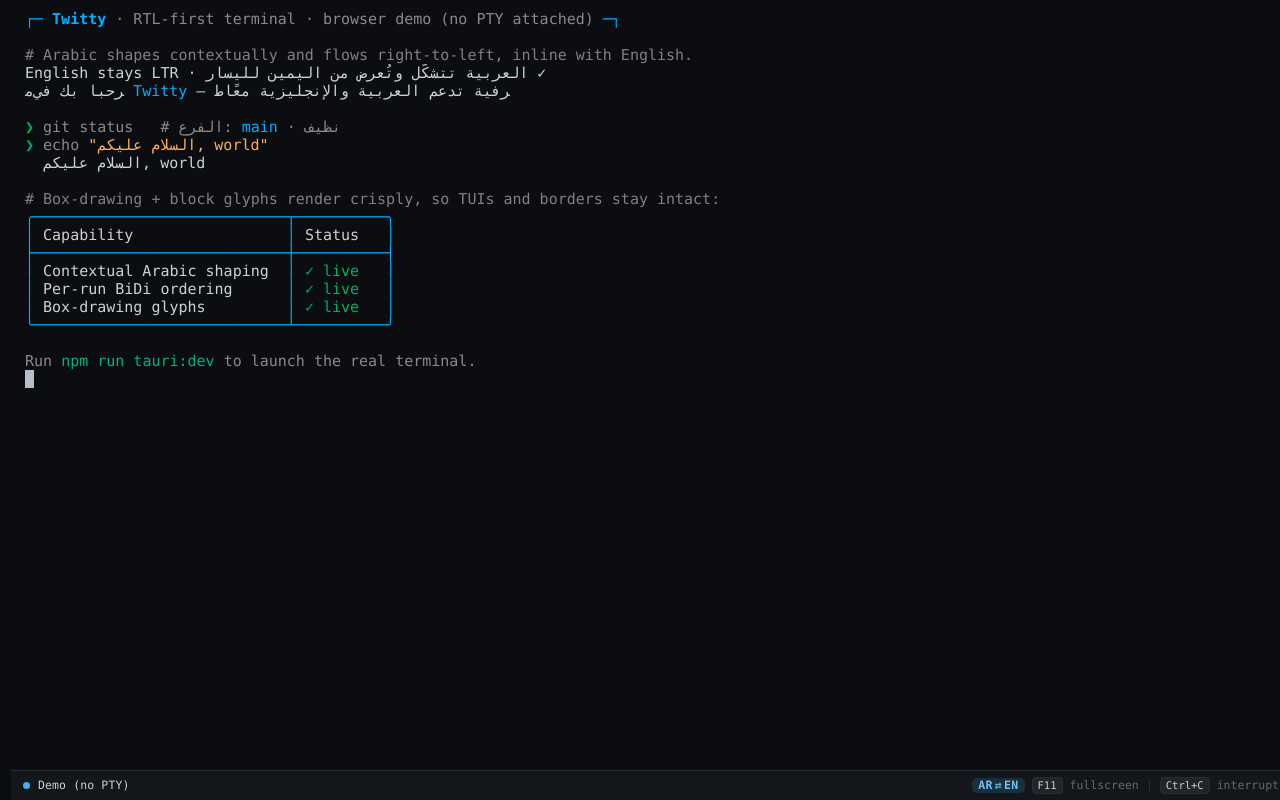
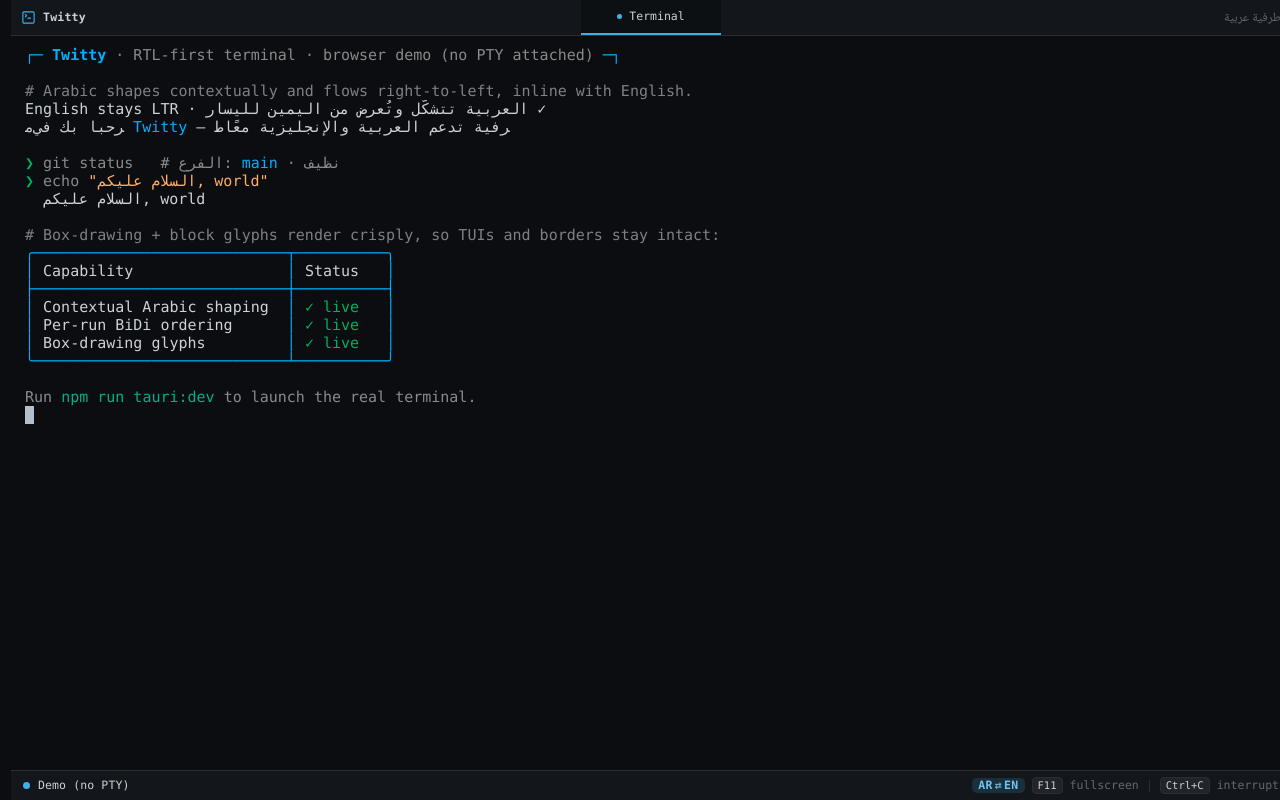
Before and after one commit to omarallsharkawy/RTL-Terminal, a React (Vite) app: page / in a window 1280 px wide. Built offline with nearby package versions, Linux system fonts and the light colour scheme.

Commit message:
fix: harden terminal session lifecycle

```diff
--- a/package.json
+++ b/package.json
@@ -7,6 +7,8 @@
     "dev": "vite --host 127.0.0.1",
     "build": "tsc && vite build",
     "test:shaping": "node scripts/test-shaping.mjs",
+    "test:session": "node scripts/test-session.mjs",
+    "test": "npm run test:shaping && npm run test:session",
     "preview": "vite preview --host 127.0.0.1",
     "tauri": "tauri",
     "tauri:dev": "tauri dev",
--- a/src/App.tsx
+++ b/src/App.tsx
@@ -1,15 +1,59 @@
 import { useState } from 'react';
+import { RotateCcw, SquareTerminal } from 'lucide-react';
 import { XtermTerminal } from './components/XtermTerminal';
 import { StatusBar, type TerminalStatus } from './components/StatusBar';
 
 export function App() {
   const [status, setStatus] = useState<TerminalStatus>('connecting');
   const [shell, setShell] = useState<string | null>(null);
+  const [error, setError] = useState<string | null>(null);
+  const [retryNonce, setRetryNonce] = useState(0);
+
+  const retry = () => {
+    setError(null);
+    setShell(null);
+    setStatus('connecting');
+    setRetryNonce((value) => value + 1);
+  };
 
   return (
     <main className="app">
+      <header className="terminal-rail" dir="ltr">
+        <div className="terminal-rail__brand" aria-label="Twitty">
+          <SquareTerminal size={15} strokeWidth={1.8} aria-hidden="true" />
+          <span>Twitty</span>
+        </div>
+        <div className="terminal-rail__tab" aria-label="Active terminal session">
+          <span
+            className={`terminal-rail__tab-dot terminal-rail__tab-dot--${status}`}
+            aria-hidden="true"
+          />
+          <span>{shell || 'Terminal'}</span>
+        </div>
+        <span className="terminal-rail__identity" lang="ar" dir="rtl">
+          طرفية عربية
+        </span>
+      </header>
       <div className="terminal-workspace">
-        <XtermTerminal onStatusChange={setStatus} onShellChange={setShell} />
+        <XtermTerminal
+          onStatusChange={setStatus}
+          onShellChange={setShell}
+          onErrorChange={setError}
+          retryNonce={retryNonce}
+        />
+        {error && (
+          <section className="recovery-notice" role="alert" dir="ltr">
+            <div className="recovery-notice__copy">
+              <strong>Terminal unavailable</strong>
+              <span>{error}</span>
+            </div>
+            <button className="recovery-notice__action" type="button" onClick={retry}>
+              <RotateCcw size={14} strokeWidth={2} aria-hidden="true" />
+              Retry
+              <span lang="ar" dir="rtl">إعادة المحاولة</span>
+            </button>
+          </section>
+        )}
       </div>
       <StatusBar status={status} shell={shell} />
     </main>
--- a/src/components/XtermTerminal.tsx
+++ b/src/components/XtermTerminal.tsx
@@ -3,6 +3,7 @@
 import { FitAddon } from '@xterm/addon-fit';
 import '@xterm/xterm/css/xterm.css';
 import { createArabicOutputBuffer, shapeArabic } from './arabicReshaper';
+import { getReconnectDecision } from './reconnectPolicy';
 import type { TerminalStatus } from './StatusBar';
 
 type Invoke = <T>(command: string, args?: Record<string, unknown>) => Promise<T>;
@@ -12,6 +13,8 @@
 interface XtermTerminalProps {
   onStatusChange?: (status: TerminalStatus) => void;
   onShellChange?: (shell: string | null) => void;
+  onErrorChange?: (message: string | null) => void;
+  retryNonce?: number;
 }
 
 interface StartTerminalResult {
@@ -23,6 +26,7 @@
 type TerminalExitPayload = undefined | null | { sessionId: number };
 
 const ARABIC_OUTPUT_FLUSH_MS = 12;
+let nextTerminalSessionId = 0;
 
 async function getTauri() {
   if (!('__TAURI_INTERNALS__' in window)) return null;
@@ -52,14 +56,29 @@
   return target instanceof Node && host.contains(target);
 }
 
-export function XtermTerminal({ onStatusChange, onShellChange }: XtermTerminalProps) {
+function describeError(error: unknown) {
+  if (error instanceof Error) return error.message;
+  if (typeof error === 'object' && error && 'message' in error) {
+    return String(error.message);
+  }
+  return String(error);
+}
+
+export function XtermTerminal({
+  onStatusChange,
+  onShellChange,
+  onErrorChange,
+  retryNonce = 0,
+}: XtermTerminalProps) {
   const hostRef = useRef<HTMLDivElement | null>(null);
   const terminalRef = useRef<Terminal | null>(null);
   const fitRef = useRef<FitAddon | null>(null);
   const statusRef = useRef(onStatusChange);
   const shellRef = useRef(onShellChange);
+  const errorRef = useRef(onErrorChange);
   statusRef.current = onStatusChange;
   shellRef.current = onShellChange;
+  errorRef.current = onErrorChange;
 
   useEffect(() => {
     const host = hostRef.current;
@@ -67,7 +86,9 @@
 
     const setStatus = (s: TerminalStatus) => statusRef.current?.(s);
     const setShell = (s: string | null) => shellRef.current?.(s);
+    const setError = (message: string | null) => errorRef.current?.(message);
     setStatus('connecting');
+    setError(null);
 
     const term = new Terminal({
       cursorBlink: true,
@@ -140,11 +161,14 @@
     let cleanupExited: (() => void) | undefined;
     let inputDisposable: Disposable | undefined;
     let resizeTimer: number | undefined;
+    let reconnectTimer: number | undefined;
     let pasteHandler: ((e: ClipboardEvent) => void) | undefined;
     let observer: ResizeObserver | undefined;
     let outputFlushTimer: number | undefined;
     let currentSessionId: number | null = null;
-    let sessionCounter = 0;
+    let reconnectAttempts = 0;
+    let sessionConnectedAt = 0;
+    let tauriForCleanup: { invoke: Invoke } | undefined;
     const outputBuffer = createArabicOutputBuffer({ preserveCellCount: true });
 
     const flushOutput = () => {
@@ -174,7 +198,7 @@
     const resize = async (tauri?: { invoke: Invoke }) => {
       const next = size();
       if (tauri && currentSessionId !== null) {
-        await tauri.invoke('resize_terminal', next);
+        await tauri.invoke('resize_terminal', { ...next, sessionId: currentSessionId });
       }
     };
 
@@ -207,18 +231,61 @@
         return;
       }
 
+      tauriForCleanup = tauri;
+
+      const invokeForCurrentSession = <T,>(
+        command: string,
+        args: Record<string, unknown> = {},
+      ): Promise<T> | undefined => {
+        if (currentSessionId === null) return undefined;
+        return tauri.invoke<T>(command, { ...args, sessionId: currentSessionId });
+      };
+
       const startSession = async (reconnecting = false) => {
         if (cancelled) return;
         setStatus(reconnecting ? 'reconnecting' : 'connecting');
-        const sessionId = ++sessionCounter;
+        const sessionId = ++nextTerminalSessionId;
         currentSessionId = sessionId;
         const result = await tauri.invoke<StartTerminalResult>('start_terminal', { ...size(), sessionId });
         if (cancelled || currentSessionId !== sessionId) {
-          await tauri.invoke('stop_terminal').catch(console.error);
+          await tauri.invoke('stop_terminal', { sessionId }).catch(console.error);
           return;
         }
+        if (result.sessionId !== sessionId) {
+          throw new Error(`PTY returned session ${result.sessionId}; expected ${sessionId}`);
+        }
+        sessionConnectedAt = performance.now();
+        setError(null);
         setStatus('connected');
         setShell(result.shell || detectShellName());
+      };
+
+      const scheduleReconnect = (error: unknown) => {
+        if (cancelled) return;
+
+        const connectedForMs = sessionConnectedAt
+          ? performance.now() - sessionConnectedAt
+          : 0;
+        const decision = getReconnectDecision(reconnectAttempts, connectedForMs);
+        sessionConnectedAt = 0;
+        currentSessionId = null;
+        setShell(null);
+
+        if (!decision) {
+          const message = `Unable to start the terminal after several attempts. ${describeError(error)}`;
+          setStatus('error');
+          setError(message);
+          term.writeln(`\r\n\x1b[31mTerminal unavailable:\x1b[0m ${message}`);
+          return;
+        }
+
+        reconnectAttempts = decision.attempt;
+        setStatus('reconnecting');
+        if (reconnectTimer) window.clearTimeout(reconnectTimer);
+        reconnectTimer = window.setTimeout(() => {
+          reconnectTimer = undefined;
+          startSession(true).catch(scheduleReconnect);
+        }, decision.delayMs);
       };
 
       term.attachCustomKeyEventHandler((event) => {
@@ -231,11 +298,13 @@
 
         const plainCtrl = event.ctrlKey && !event.altKey && !event.metaKey;
         if (plainCtrl && event.code === 'KeyC') {
-          tauri.invoke('interrupt_terminal').catch(console.error);
+          invokeForCurrentSession('interrupt_terminal')?.catch(console.error);
           return false;
         }
         if (plainCtrl && event.code === 'KeyD') {
-          tauri.invoke('write_terminal', { input: String.fromCharCode(4) }).catch(console.error);
+          invokeForCurrentSession('write_terminal', {
+            input: String.fromCharCode(4),
+          })?.catch(console.error);
           return false;
         }
 
@@ -260,13 +329,14 @@
         const payload = event.payload;
         if (cancelled) return;
         if (payload && payload.sessionId !== currentSessionId) return;
+        const exitedSessionId = currentSessionId;
         if (outputFlushTimer) window.clearTimeout(outputFlushTimer);
         flushOutput();
         outputBuffer.reset();
-        startSession(true).catch((error) => {
-          console.error(error);
-          setStatus('error');
-        });
+        if (exitedSessionId !== null) {
+          tauri.invoke('stop_terminal', { sessionId: exitedSessionId }).catch(console.error);
+        }
+        scheduleReconnect(new Error('The shell exited unexpectedly.'));
       });
       if (cancelled) {
         cleanupExited();
@@ -274,7 +344,7 @@
       }
 
       inputDisposable = term.onData((data) => {
-        tauri.invoke('write_terminal', { input: data }).catch(console.error);
+        invokeForCurrentSession('write_terminal', { input: data })?.catch(console.error);
       });
 
       // Intercept paste only when it targets the terminal. This bypasses platform
@@ -288,7 +358,7 @@
         e.stopPropagation();
         const text = e.clipboardData?.getData('text');
         if (text) {
-          tauri.invoke('write_terminal', { input: text }).catch(console.error);
+          invokeForCurrentSession('write_terminal', { input: text })?.catch(console.error);
         }
       };
       window.addEventListener('paste', pasteHandler, true);
@@ -299,32 +369,44 @@
       });
       observer.observe(host);
 
-      await startSession();
-      if (!cancelled) await resize(tauri);
+      try {
+        await startSession();
+        if (!cancelled) await resize(tauri);
+      } catch (error) {
+        scheduleReconnect(error);
+      }
     }).catch((error) => {
       console.error(error);
       if (!cancelled) {
         setStatus('error');
-        term.writeln(`\x1b[31mFailed to start PTY:\x1b[0m ${String(error)}`);
+        const message = `Failed to initialize the terminal bridge. ${describeError(error)}`;
+        setError(message);
+        term.writeln(`\x1b[31mTerminal unavailable:\x1b[0m ${message}`);
       }
     });
 
     return () => {
       cancelled = true;
+      const sessionToStop = currentSessionId;
+      currentSessionId = null;
       cleanupData?.();
       cleanupExited?.();
       inputDisposable?.dispose();
       observer?.disconnect();
       if (resizeTimer) window.clearTimeout(resizeTimer);
+      if (reconnectTimer) window.clearTimeout(reconnectTimer);
       if (outputFlushTimer) window.clearTimeout(outputFlushTimer);
       outputBuffer.reset();
       if (pasteHandler) window.removeEventListener('paste', pasteHandler, true);
       host.removeEventListener('mousedown', focusHandler);
+      if (sessionToStop !== null) {
+        tauriForCleanup?.invoke('stop_terminal', { sessionId: sessionToStop }).catch(console.error);
+      }
       term.dispose();
       terminalRef.current = null;
       fitRef.current = null;
     };
-  }, []);
+  }, [retryNonce]);
 
   return <div ref={hostRef} className="xterm-host" dir="ltr" />;
 }
--- /dev/null
+++ b/src/components/reconnectPolicy.ts
@@ -0,0 +1,34 @@
+export const RECONNECT_POLICY = {
+  maxAttempts: 4,
+  baseDelayMs: 250,
+  maxDelayMs: 2000,
+  stableSessionMs: 5000,
+} as const;
+
+export interface ReconnectDecision {
+  attempt: number;
+  delayMs: number;
+}
+
+/**
+ * Returns the next bounded reconnect attempt, or null once the retry budget is
+ * exhausted. A session that stayed alive long enough starts with a fresh budget.
+ */
+export function getReconnectDecision(
+  previousAttempts: number,
+  connectedForMs: number,
+): ReconnectDecision | null {
+  const attempts = connectedForMs >= RECONNECT_POLICY.stableSessionMs
+    ? 0
+    : Math.max(0, Math.trunc(previousAttempts));
+
+  if (attempts >= RECONNECT_POLICY.maxAttempts) return null;
+
+  return {
+    attempt: attempts + 1,
+    delayMs: Math.min(
+      RECONNECT_POLICY.baseDelayMs * 2 ** attempts,
+      RECONNECT_POLICY.maxDelayMs,
+    ),
+  };
+}
--- a/src/styles.css
+++ b/src/styles.css
@@ -17,6 +17,7 @@
   --state-error: oklch(0.66 0.18 25);
   --state-idle: oklch(0.58 0.012 250);
 
+  --terminal-rail-h: 36px;
   --statusbar-h: 30px;
   --ease-out: cubic-bezier(0.22, 1, 0.36, 1);
 }
@@ -56,6 +57,71 @@
   background-color: var(--bg-app);
 }
 
+.terminal-rail {
+  flex: 0 0 var(--terminal-rail-h);
+  height: var(--terminal-rail-h);
+  display: grid;
+  grid-template-columns: 1fr auto 1fr;
+  align-items: end;
+  padding: 0 10px;
+  background: var(--bg-chrome);
+  border-bottom: 1px solid var(--border-subtle);
+  color: var(--ink-muted);
+  font-size: 11.5px;
+  line-height: 1;
+  user-select: none;
+  -webkit-user-select: none;
+}
+
+.terminal-rail__brand,
+.terminal-rail__tab {
+  display: inline-flex;
+  align-items: center;
+  gap: 7px;
+}
+
+.terminal-rail__brand {
+  align-self: center;
+  color: var(--ink-primary);
+  font-weight: 600;
+  letter-spacing: 0.02em;
+}
+
+.terminal-rail__brand svg {
+  color: var(--accent);
+}
+
+.terminal-rail__tab {
+  align-self: stretch;
+  min-width: 140px;
+  justify-content: center;
+  padding: 0 18px;
+  border-bottom: 2px solid var(--accent);
+  color: var(--ink-primary);
+  background: color-mix(in oklab, var(--bg-app) 74%, var(--bg-chrome));
+}
+
+.terminal-rail__tab-dot {
+  width: 5px;
+  height: 5px;
+  border-radius: 50%;
+  background: var(--state-idle);
+}
+
+.terminal-rail__tab-dot--connected { background: var(--state-ok); }
+.terminal-rail__tab-dot--connecting,
+.terminal-rail__tab-dot--reconnecting { background: var(--state-warn); }
+.terminal-rail__tab-dot--demo { background: var(--accent); }
+.terminal-rail__tab-dot--error { background: var(--state-error); }
+
+.terminal-rail__identity {
+  align-self: center;
+  justify-self: end;
+  color: var(--ink-faint);
+  font-family: var(--font-arabic);
+  font-size: 12.5px;
+}
+
 .terminal-workspace {
   flex: 1;
   position: relative;
@@ -90,6 +156,78 @@
 }
 .xterm-host .xterm-viewport::-webkit-scrollbar-thumb:hover {
   background: var(--ink-faint);
+}
+
+.recovery-notice {
+  position: absolute;
+  z-index: 5;
+  left: 50%;
+  bottom: 18px;
+  width: min(620px, calc(100% - 28px));
+  transform: translateX(-50%);
+  display: flex;
+  align-items: center;
+  justify-content: space-between;
+  gap: 18px;
+  padding: 12px 14px;
+  background: color-mix(in oklab, var(--bg-chrome) 96%, black);
+  border: 1px solid color-mix(in oklab, var(--state-error) 45%, var(--border-subtle));
+  border-radius: 7px;
+  box-shadow: 0 12px 28px oklch(0.05 0.01 250 / 0.42);
+}
+
+.recovery-notice__copy {
+  display: flex;
+  flex-direction: column;
+  gap: 5px;
+  min-width: 0;
+}
+
+.recovery-notice__copy strong {
+  color: var(--ink-primary);
+  font-size: 12px;
+  font-weight: 600;
+}
+
+.recovery-notice__copy span {
+  overflow: hidden;
+  color: var(--ink-muted);
+  font-size: 11px;
+  line-height: 1.4;
+  text-overflow: ellipsis;
+  white-space: nowrap;
+}
+
+.recovery-notice__action {
+  flex: none;
+  display: inline-flex;
+  align-items: center;
+  gap: 6px;
+  min-height: 32px;
+  padding: 0 10px;
+  border: 1px solid var(--border-subtle);
+  border-radius: 5px;
+  background: oklch(0.26 0.01 250);
+  color: var(--ink-primary);
+  font: 500 11px/1 var(--font-mono);
+  cursor: pointer;
+}
+
+.recovery-notice__action span {
+  padding-left: 7px;
+  border-left: 1px solid var(--border-subtle);
+  font-family: var(--font-arabic);
+  font-size: 12px;
+}
+
+.recovery-notice__action:hover {
+  border-color: color-mix(in oklab, var(--accent) 55%, var(--border-subtle));
+  background: oklch(0.29 0.014 245);
+}
+
+.recovery-notice__action:focus-visible {
+  outline: 2px solid var(--accent);
+  outline-offset: 2px;
 }
 
 /* ============================== Status bar ============================== */
@@ -206,8 +344,25 @@
 }
 
 @media (max-width: 520px) {
+  .terminal-rail {
+    grid-template-columns: auto 1fr;
+  }
+  .terminal-rail__identity {
+    display: none;
+  }
+  .terminal-rail__tab {
+    justify-self: end;
+    min-width: 120px;
+  }
   .statusbar__hint,
   .statusbar__shell { display: none; }
+  .recovery-notice {
+    align-items: stretch;
+    flex-direction: column;
+  }
+  .recovery-notice__action {
+    justify-content: center;
+  }
 }
 
 @media (prefers-reduced-motion: reduce) {
```
Also changed, not shown: scripts/test-session.mjs (added, +24 -0 lines), 2 other files (tests, documents, lock files or other folders).
